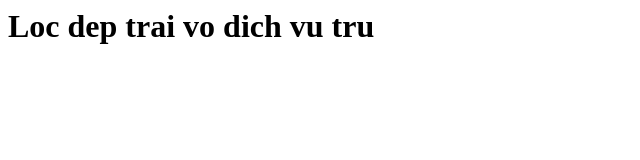
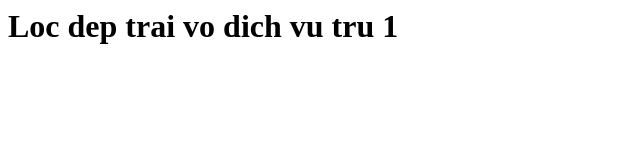
Before and after one commit to locnguyenhuu0024/demo, a plain HTML site: page index.html in a window 1280 px wide. Shown: the full height of the page, 0-640 px from the left. Drawn offline with Linux system fonts and the light colour scheme.

Commit message:
Loc da ghe day

```diff
--- a/index.html
+++ b/index.html
@@ -1 +1 @@
-<h1>Loc dep trai vo dich vu tru</h1>
+<h1>Loc dep trai vo dich vu tru 1</h1>
```
